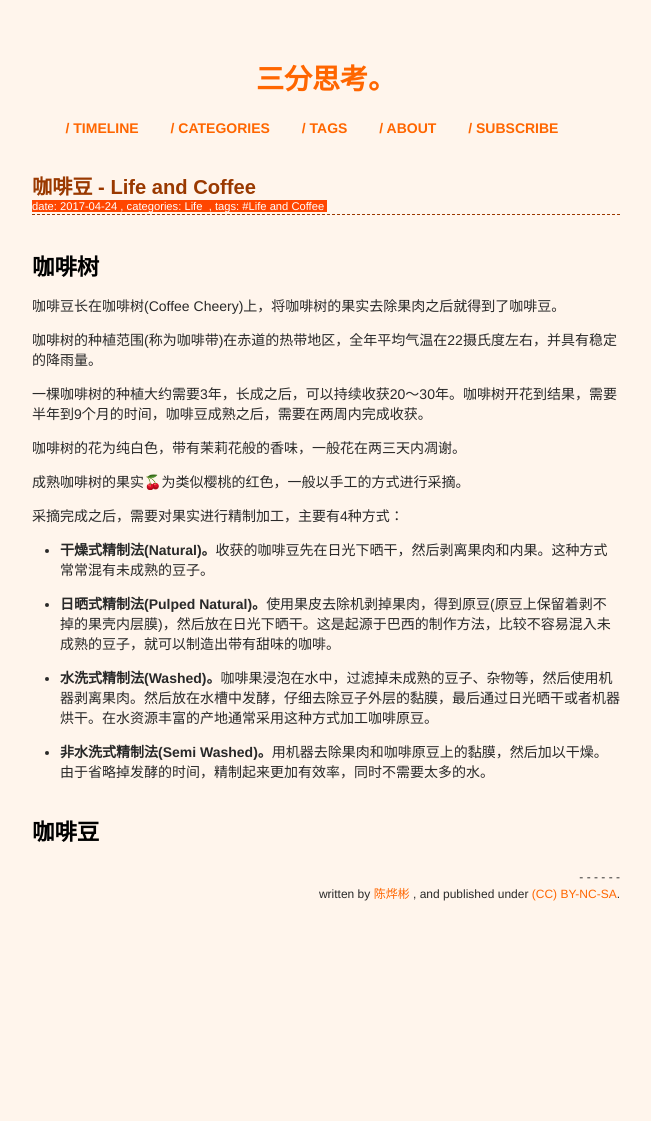
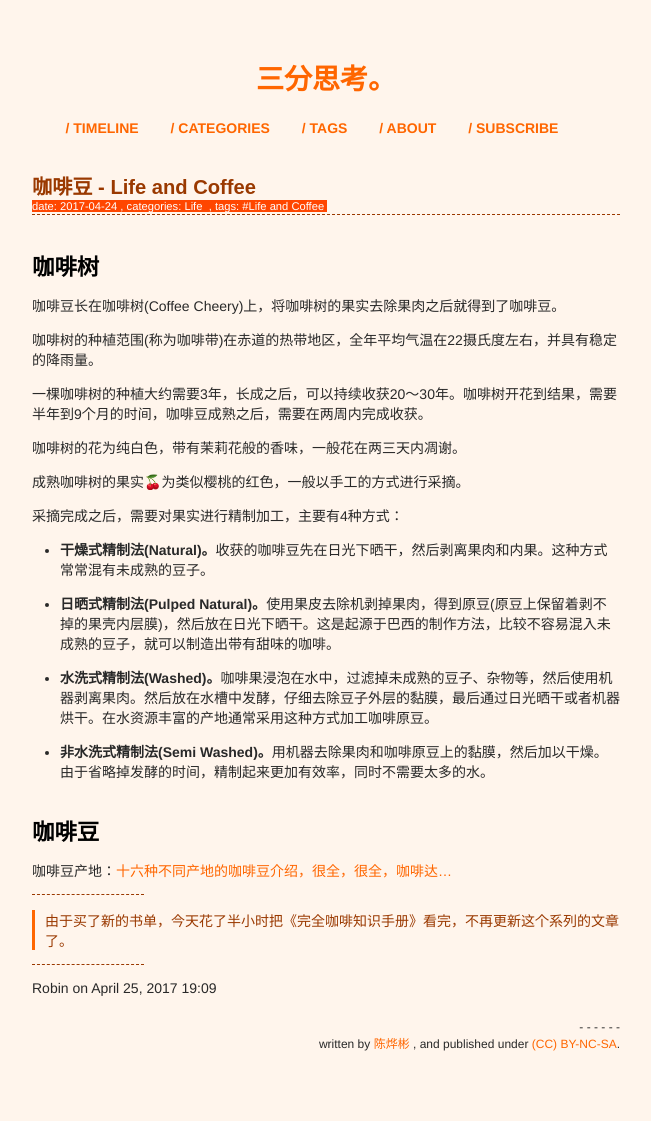
Before and after one commit to xianyuxmu/xianyuxmu.github.io, a Jekyll site: the page built from _posts/2017-04-24-life-and-coffee-coffee-beans.md, in a window 1280 px wide. Shown: the whole page, without its empty margins (314-965 px from the left). Built offline with Jekyll 4.4.1, drawn with Linux system fonts in a browser that asks for light colours; comment, search, counter and statistics services are not loaded; before the commit the page ends 971 px from its top, so only the background shows below that.

Commit message:
咖啡豆 - Life and Coffee

```diff
--- a/_posts/2017-04-24-life-and-coffee-coffee-beans.md
+++ b/_posts/2017-04-24-life-and-coffee-coffee-beans.md
@@ -30,3 +30,13 @@ tags:
 
 
 ## 咖啡豆
+
+咖啡豆产地：[十六种不同产地的咖啡豆介绍，很全，很全，咖啡达...](https://www.douban.com/group/topic/49034858/)
+
+----
+
+> 由于买了新的书单，今天花了半小时把《完全咖啡知识手册》看完，不再更新这个系列的文章了。
+
+----
+
+Robin on April 25, 2017 19:09
```
